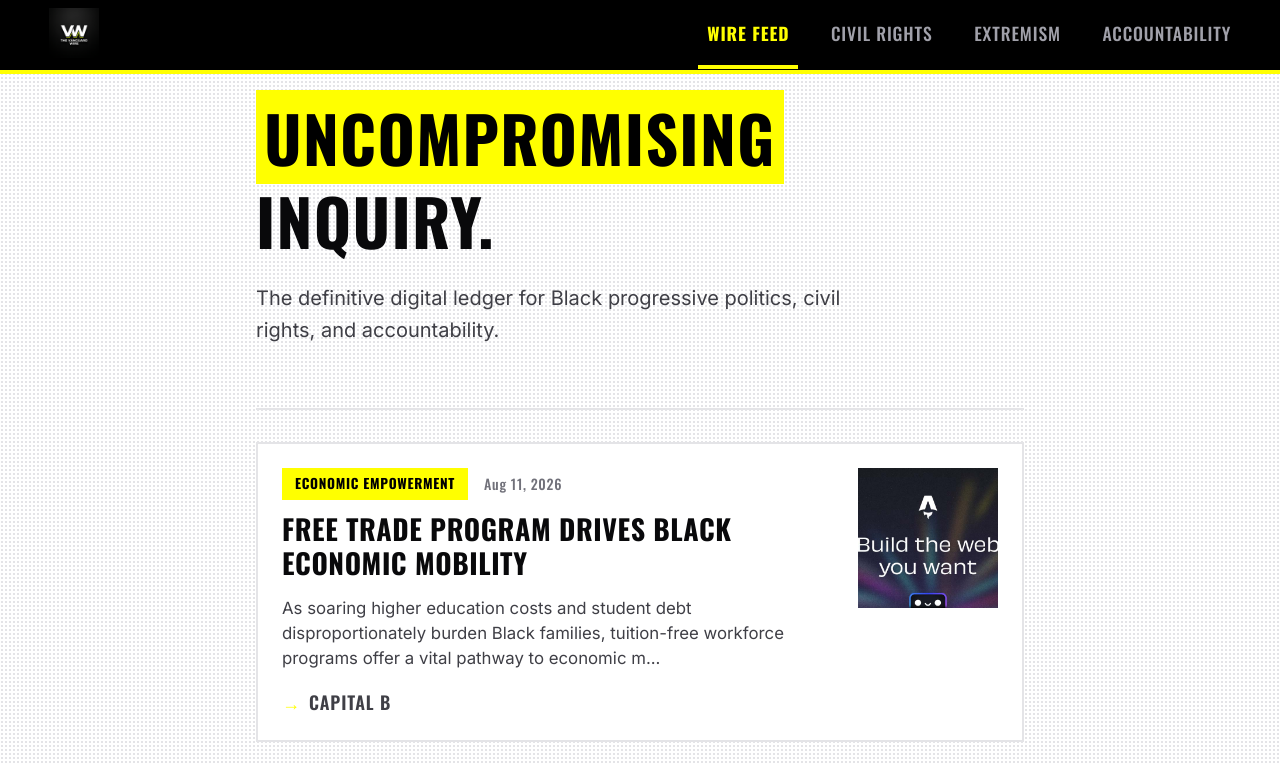
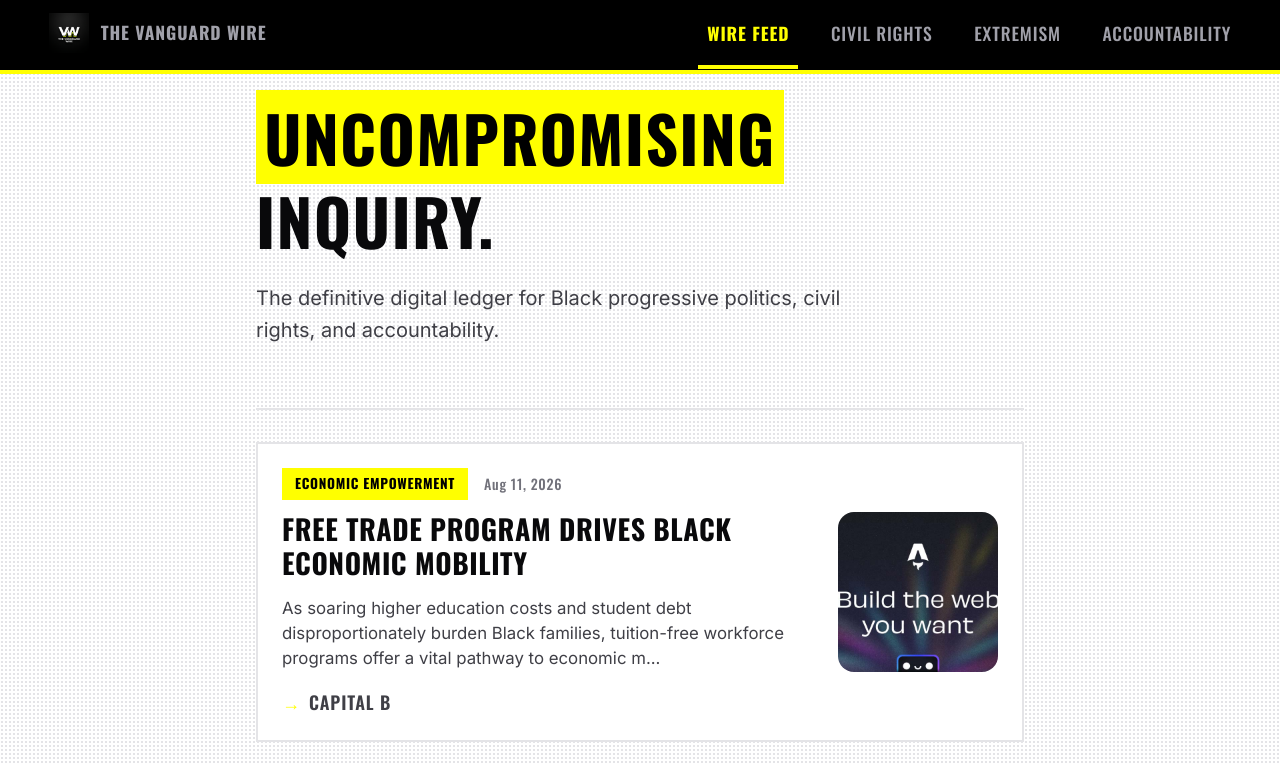
Before and after one commit to BertNgomsi/vanguard-wire, an Astro site: page / in a window 1280 px wide. Shown: the top 763 px of the page. Built offline with nearby package versions, Linux system fonts and the light colour scheme; Astro itself is replaced by a stand-in of ours.

Commit message:
Restore site title text next to logo

```diff
--- a/src/components/Header.astro
+++ b/src/components/Header.astro
@@ -6,8 +6,9 @@ import { SITE_TITLE } from '../consts';
 <header class="solid">
 	<nav>
 		<h2>
-			<a href="/" style="display: flex; align-items: center;">
-				<img src="/logo.jpg" alt="The Vanguard Wire Logo" style="height: 50px; width: auto;" />
+			<a href="/" style="display: flex; align-items: center; gap: 0.75rem;">
+				<img src="/logo.jpg" alt="VW Logo" style="height: 40px; width: auto;" />
+				{SITE_TITLE}
 			</a>
 		</h2>
 		<div class="internal-links">
--- a/src/pages/index.astro
+++ b/src/pages/index.astro
@@ -73,18 +73,18 @@ const posts = rawPosts.map((post) => {
 				color: inherit;
 				display: flex;
 				justify-content: space-between;
-				align-items: flex-start;
-				gap: 1.5rem;
+				align-items: center;
+				gap: 2rem;
 			}
 			.feed-content {
 				flex: 1;
 				min-width: 0;
 			}
 			.feed-thumbnail {
-				width: 140px;
-				height: 140px;
+				width: 160px;
+				height: 160px;
 				flex-shrink: 0;
-				border-radius: var(--radius);
+				border-radius: 16px;
 				overflow: hidden;
 			}
 			.feed-thumbnail img {
```
